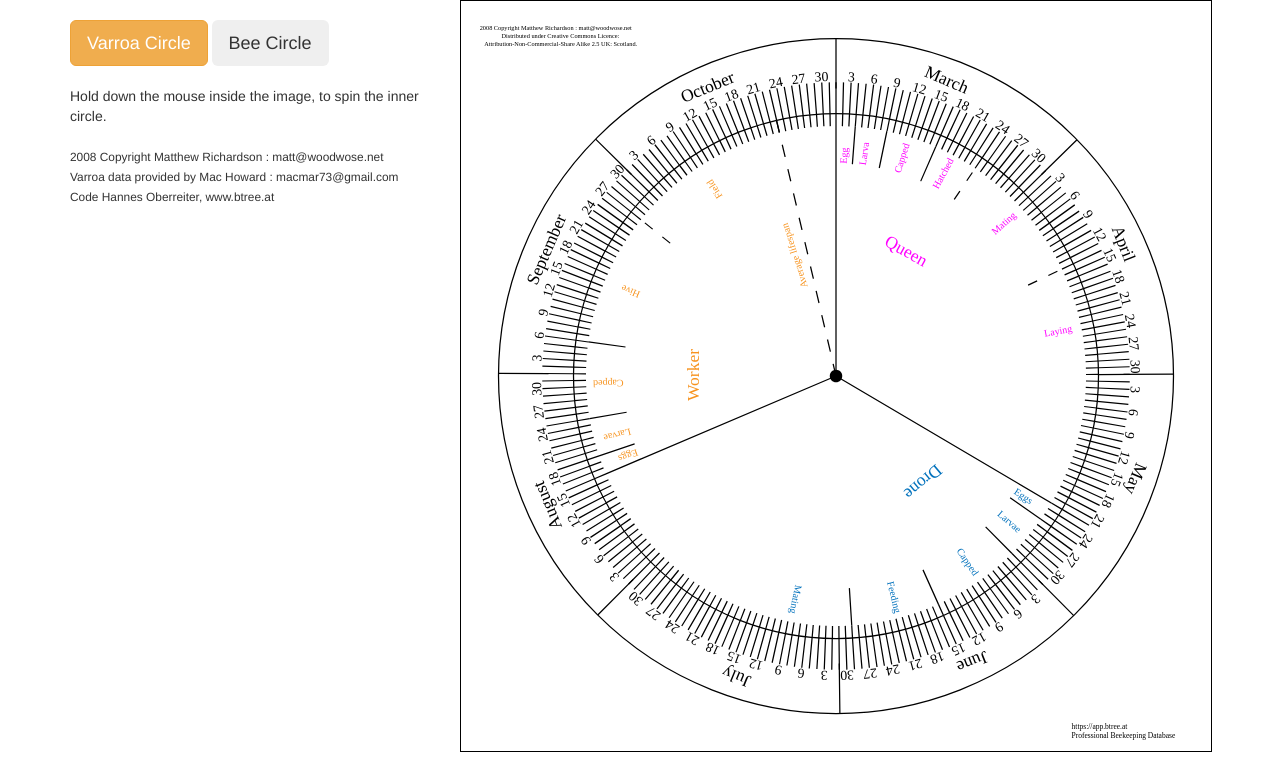
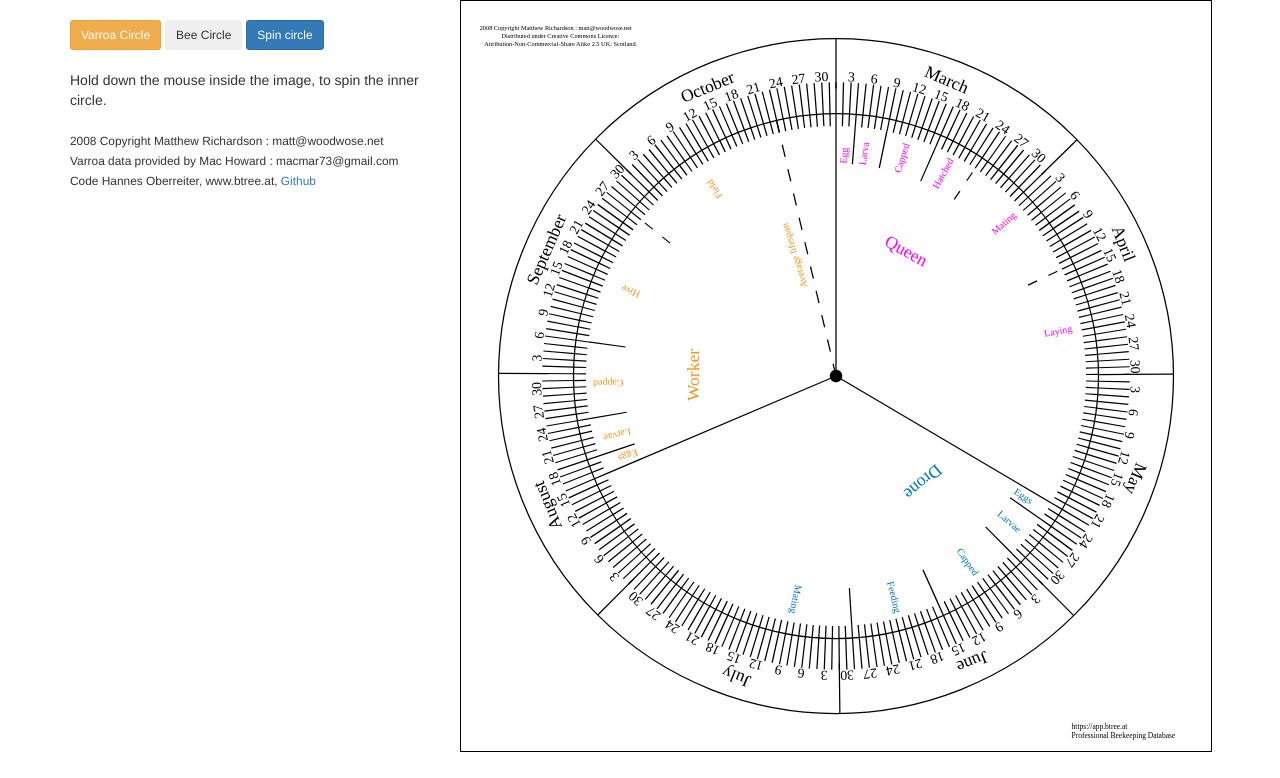
Before and after one commit to HannesOberreiter/bCircle, a plain HTML site: page index.html in a window 1280 px wide. Drawn offline with nearby package versions, Linux system fonts and the light colour scheme.

Commit message:
Added Spin Button

```diff
--- a/index.html
+++ b/index.html
@@ -24,18 +24,21 @@
             <div class="row">
               <div class="col-lg-4">
                 <br/>
-                <button id="btnCircleVarroa" type="button" class="btn btn-lg btn-warning">
+                <button id="btnCircleVarroa" type="button" class="btn btn-sm btn-warning">
                   Varroa Circle
                 </button>
-                <button id="btnCircleBee" type="button" class="btn btn-lg btn-pink">
+                <button id="btnCircleBee" type="button" class="btn btn-sm btn-pink">
                   Bee Circle
+                </button>
+                <button id="btnCircleSpin" type="button" class="btn btn-sm btn-primary">
+                  Spin circle
                 </button>
                 <br/><br/>
                 <span>Hold down the mouse inside the image, to spin the inner circle.</span>
                 <br/><br/>
                 <small>2008 Copyright Matthew Richardson : matt@woodwose.net</small><br/>
                 <small>Varroa data provided by Mac Howard : macmar73@gmail.com</small><br/>
-                <small>Code Hannes Oberreiter, www.btree.at</small>
+                <small>Code Hannes Oberreiter, www.btree.at, <a href="https://github.com/HannesOberreiter/beecircle">Github</a></small>
               </div>
               <div id="outerCanvas" class="col-lg-8">
                 <canvas id="circleCanvas" style="border:1px solid #000000;" ></canvas>
--- a/main.js
+++ b/main.js
@@ -68,6 +68,9 @@
     $("#circleCanvas").mousedown(handleMouseDown);
     $("#circleCanvas").mouseup(handleMouseUp);
 
+    $("#btnCircleSpin").mousedown(handleMouseDown);
+    $("#btnCircleSpin").mouseup(handleMouseUp);
+
     $("#btnCircleBee").on("click", function(){
       innerCircle.src = "./img/circle-bee.svg";
       r = 0;
```
